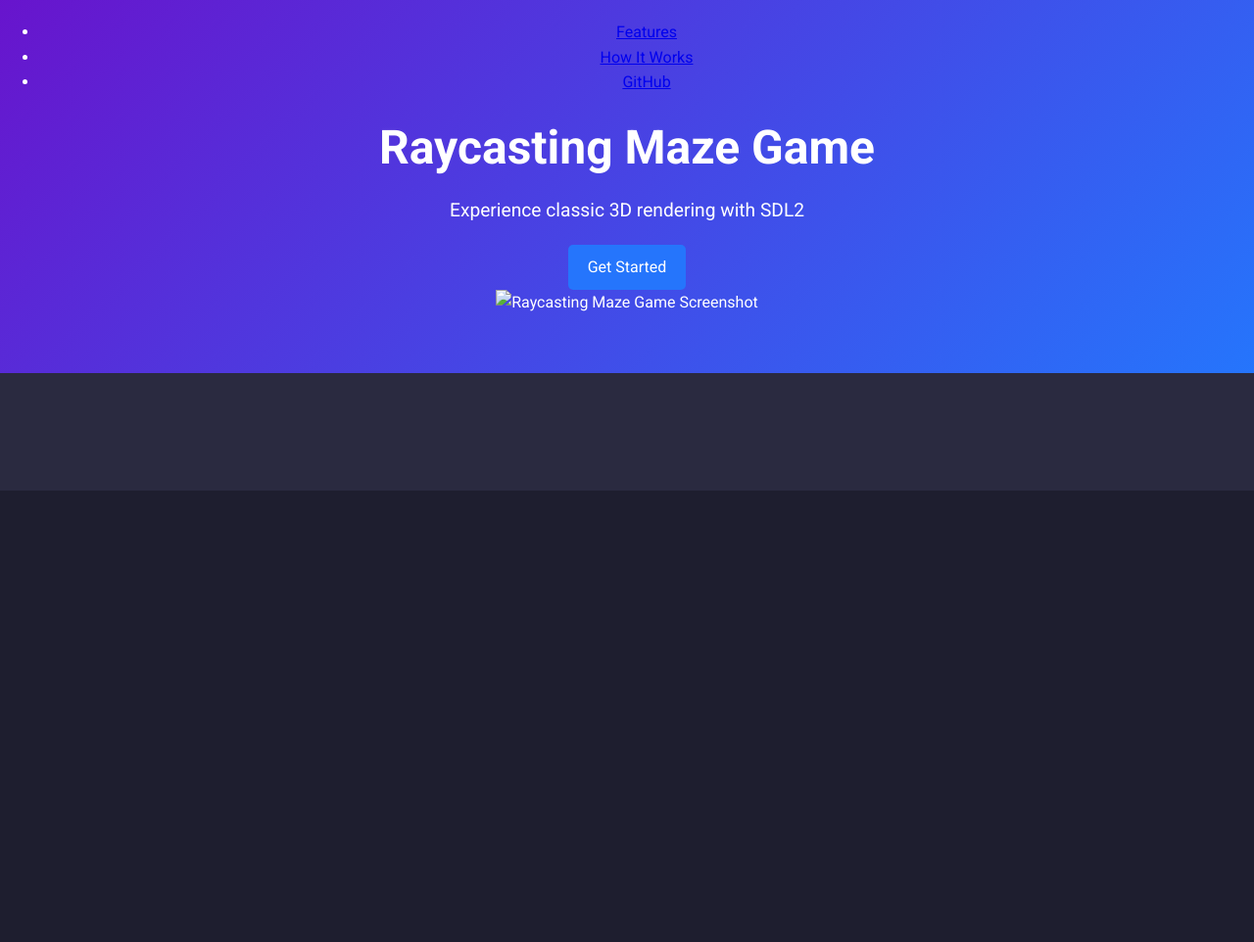
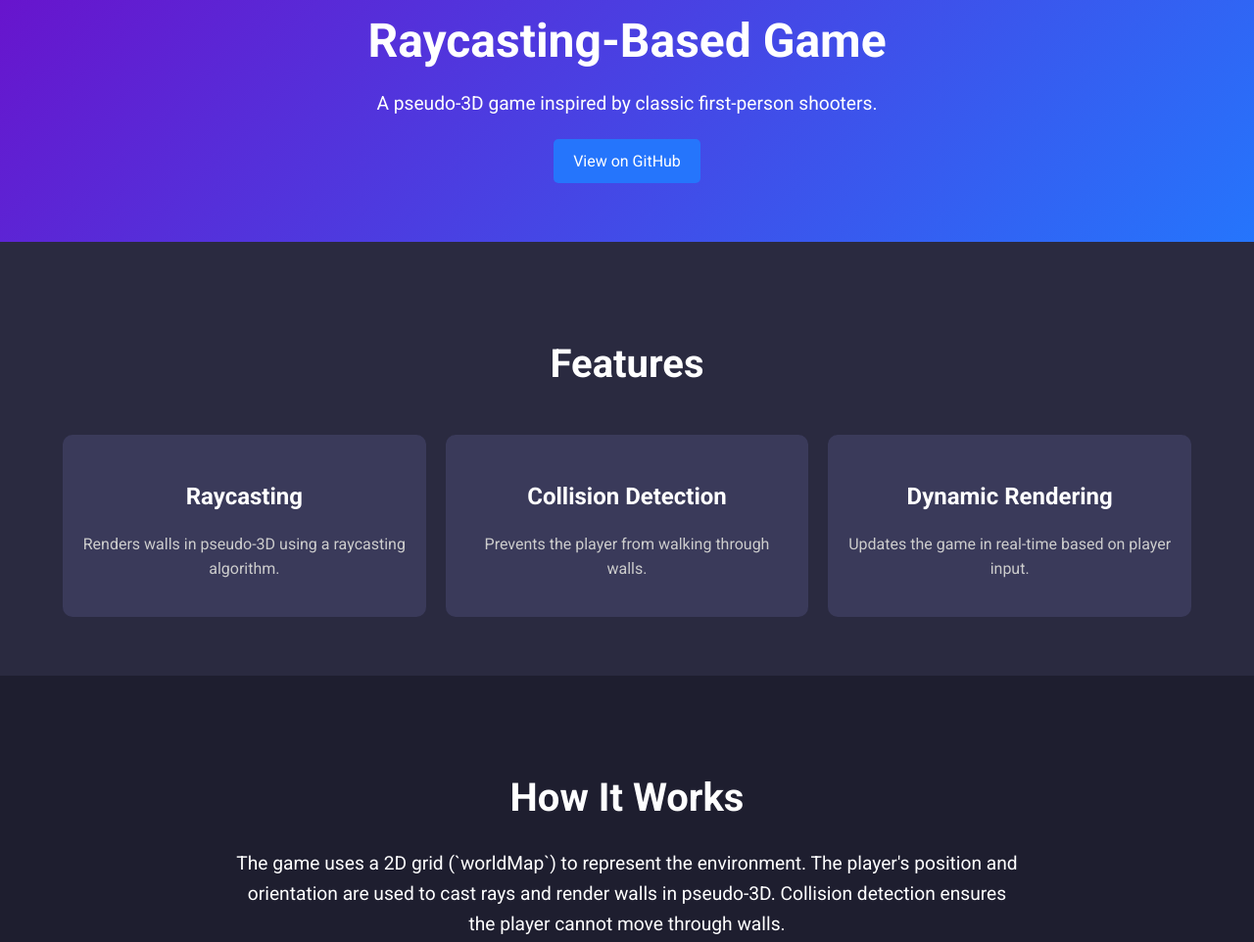
Before and after one commit to nathen321/maze-programe, a plain HTML site: page index.html in a window 1280 px wide. Shown: the part 56-1018 px from the top of the page at 98% size. Before the commit the page ends 800 px from the top, so only its background shows below. Drawn offline with Linux system fonts and the light colour scheme.

Commit message:
Update index.html

```diff
--- a/index.html
+++ b/index.html
@@ -3,41 +3,62 @@
 <head>
     <meta charset="UTF-8">
     <meta name="viewport" content="width=device-width, initial-scale=1.0">
-    <title>Raycasting Maze Game</title>
+    <title>Raycasting-Based Game</title>
     <link rel="stylesheet" href="styles.css">
-    <link href="https://fonts.googleapis.com/css2?family=Roboto:wght@400;700&family=Press+Start+2P&display=swap" rel="stylesheet">
+    <link href="https://fonts.googleapis.com/css2?family=Roboto:wght@400;700&display=swap" rel="stylesheet">
 </head>
 <body>
     <header>
-        <nav>
-            <ul>
-                <li><a href="#features">Features</a></li>
-                <li><a href="#how-it-works">How It Works</a></li>
-                <li><a href="https://github.com/your-username/raycasting-game" class="github-btn">GitHub</a></li>
-            </ul>
-        </nav>
-
-        <div class="hero">
-            <div class="hero-text">
-                <h1>Raycasting Maze Game</h1>
-                <p>Experience classic 3D rendering with SDL2</p>
-                <a href="#how-it-works" class="btn">Get Started</a>
-            </div>
-            <div class="hero-image">
-                <img src="maze.PNG" alt="Raycasting Maze Game Screenshot">
-            </div>
+        <div class="container">
+            <h1>Raycasting-Based Game</h1>
+            <p>A pseudo-3D game inspired by classic first-person shooters.</p>
+            <a href="https://github.com/nathen321/maze-programe.git" class="btn">View on GitHub</a>
         </div>
     </header>
 
-    <!-- Rest of your sections (features, how-it-works, etc.) remain the same -->
     <section id="features">
-        <!-- Features content -->
+        <div class="container">
+            <h2>Features</h2>
+            <div class="features-grid">
+                <div class="feature">
+                    <h3>Raycasting</h3>
+                    <p>Renders walls in pseudo-3D using a raycasting algorithm.</p>
+                </div>
+                <div class="feature">
+                    <h3>Collision Detection</h3>
+                    <p>Prevents the player from walking through walls.</p>
+                </div>
+                <div class="feature">
+                    <h3>Dynamic Rendering</h3>
+                    <p>Updates the game in real-time based on player input.</p>
+                </div>
+            </div>
+        </div>
     </section>
 
     <section id="how-it-works">
-        <!-- How it works content -->
+        <div class="container">
+            <h2>How It Works</h2>
+            <p>
+                The game uses a 2D grid (`worldMap`) to represent the environment. The player's position and orientation are used to cast rays and render walls in pseudo-3D. Collision detection ensures the player cannot move through walls.
+            </p>
+        </div>
     </section>
 
-    <!-- Footer remains the same -->
+    <section id="get-started">
+        <div class="container">
+            <h2>Get Started</h2>
+            <p>
+                To run the game, clone the repository and follow the setup instructions in the README.
+            </p>
+            <a href="https://github.com/nathen321/maze-programe.git" class="btn">Get the Code</a>
+        </div>
+    </section>
+
+    <footer>
+        <div class="container">
+            <p>&copy; 2023 Raycasting-Based Game. Licensed under the MIT License.</p>
+        </div>
+    </footer>
 </body>
 </html>
```
